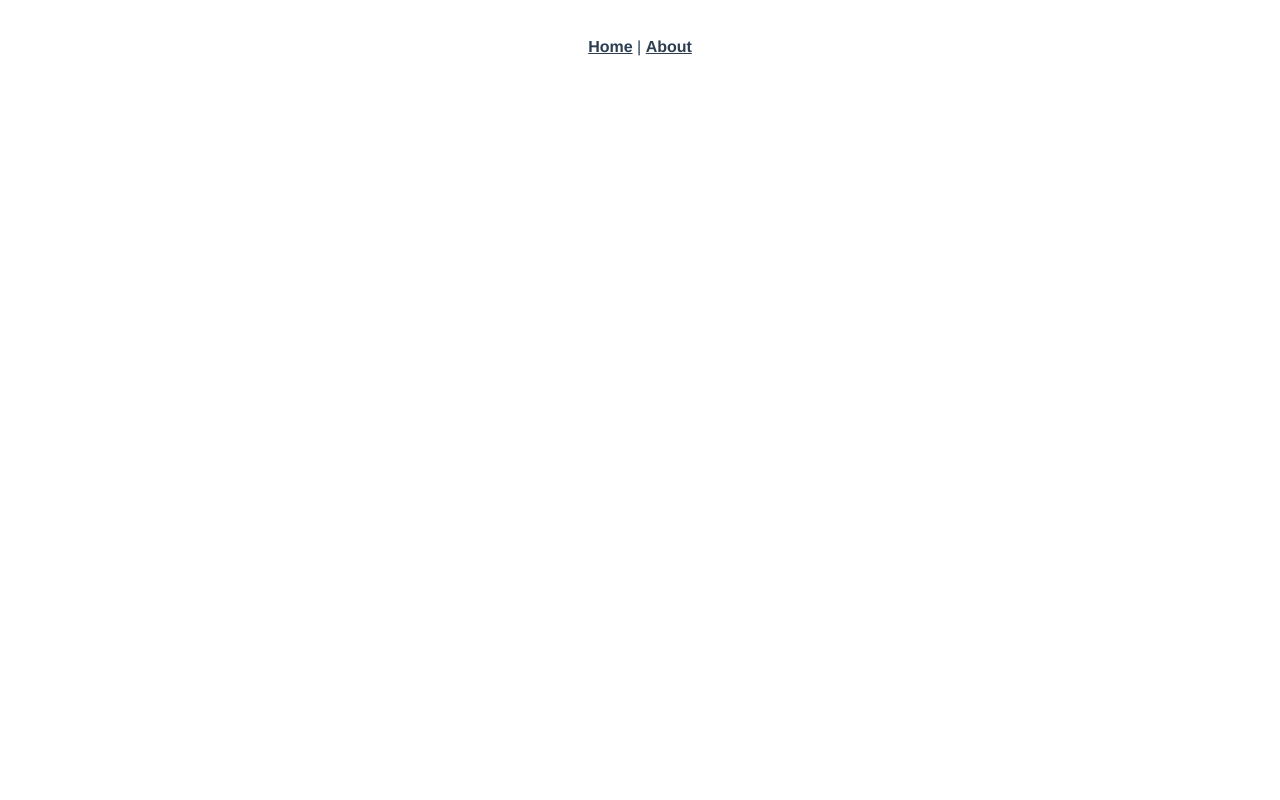
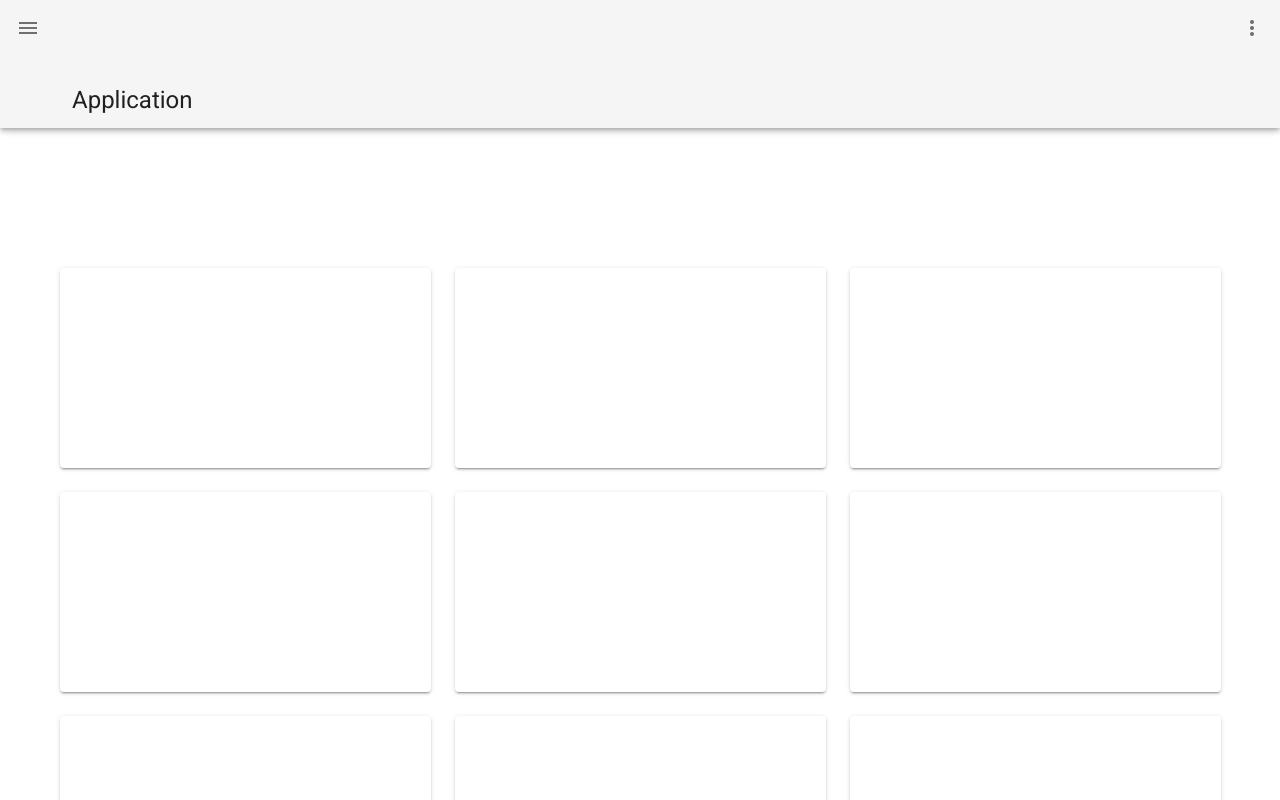
Before and after one commit to AnteAntonini/Pokedex-Vuetify, a Vue app: page /1 in a window 1280 px wide. Shown: the top 800 px of the page. Built offline with nearby package versions, Linux system fonts and the light colour scheme.

Commit message:
vue cli and vuetify

```diff
--- a/public/index.html
+++ b/public/index.html
@@ -6,6 +6,8 @@
     <meta name="viewport" content="width=device-width,initial-scale=1.0">
     <link rel="icon" href="<%= BASE_URL %>favicon.ico">
     <title><%= htmlWebpackPlugin.options.title %></title>
+    <link rel="stylesheet" href="https://fonts.googleapis.com/css?family=Roboto:100,300,400,500,700,900">
+    <link rel="stylesheet" href="https://cdn.jsdelivr.net/npm/@mdi/font@latest/css/materialdesignicons.min.css">
   </head>
   <body>
     <noscript>
--- a/src/App.vue
+++ b/src/App.vue
@@ -1,32 +1,24 @@
 <template>
-  <div id="app">
-    <div id="nav">
-      <router-link to="/">Home</router-link> |
-      <router-link to="/about">About</router-link>
-    </div>
-    <router-view />
-  </div>
+  <v-app>
+
+    <v-main>
+      <HelloWorld />
+    </v-main>
+  </v-app>
 </template>
 
-<style>
-#app {
-  font-family: Avenir, Helvetica, Arial, sans-serif;
-  -webkit-font-smoothing: antialiased;
-  -moz-osx-font-smoothing: grayscale;
-  text-align: center;
-  color: #2c3e50;
-}
+<script>
+import HelloWorld from "./components/HelloWorld";
 
-#nav {
-  padding: 30px;
-}
+export default {
+  name: "App",
 
-#nav a {
-  font-weight: bold;
-  color: #2c3e50;
-}
+  components: {
+    HelloWorld
+  },
 
-#nav a.router-link-exact-active {
-  color: #42b983;
-}
-</style>
+  data: () => ({
+    //
+  })
+};
+</script>
--- a/src/components/HelloWorld.vue
+++ b/src/components/HelloWorld.vue
@@ -1,130 +1,48 @@
 <template>
-  <div class="hello">
-    <h1>{{ msg }}</h1>
-    <p>
-      For a guide and recipes on how to configure / customize this project,<br />
-      check out the
-      <a href="https://cli.vuejs.org" target="_blank" rel="noopener"
-        >vue-cli documentation</a
-      >.
-    </p>
-    <h3>Installed CLI Plugins</h3>
-    <ul>
-      <li>
-        <a
-          href="https://github.com/vuejs/vue-cli/tree/dev/packages/%40vue/cli-plugin-babel"
-          target="_blank"
-          rel="noopener"
-          >babel</a
-        >
-      </li>
-      <li>
-        <a
-          href="https://github.com/vuejs/vue-cli/tree/dev/packages/%40vue/cli-plugin-router"
-          target="_blank"
-          rel="noopener"
-          >router</a
-        >
-      </li>
-      <li>
-        <a
-          href="https://github.com/vuejs/vue-cli/tree/dev/packages/%40vue/cli-plugin-vuex"
-          target="_blank"
-          rel="noopener"
-          >vuex</a
-        >
-      </li>
-      <li>
-        <a
-          href="https://github.com/vuejs/vue-cli/tree/dev/packages/%40vue/cli-plugin-eslint"
-          target="_blank"
-          rel="noopener"
-          >eslint</a
-        >
-      </li>
-    </ul>
-    <h3>Essential Links</h3>
-    <ul>
-      <li>
-        <a href="https://vuejs.org" target="_blank" rel="noopener">Core Docs</a>
-      </li>
-      <li>
-        <a href="https://forum.vuejs.org" target="_blank" rel="noopener"
-          >Forum</a
-        >
-      </li>
-      <li>
-        <a href="https://chat.vuejs.org" target="_blank" rel="noopener"
-          >Community Chat</a
-        >
-      </li>
-      <li>
-        <a href="https://twitter.com/vuejs" target="_blank" rel="noopener"
-          >Twitter</a
-        >
-      </li>
-      <li>
-        <a href="https://news.vuejs.org" target="_blank" rel="noopener">News</a>
-      </li>
-    </ul>
-    <h3>Ecosystem</h3>
-    <ul>
-      <li>
-        <a href="https://router.vuejs.org" target="_blank" rel="noopener"
-          >vue-router</a
-        >
-      </li>
-      <li>
-        <a href="https://vuex.vuejs.org" target="_blank" rel="noopener">vuex</a>
-      </li>
-      <li>
-        <a
-          href="https://github.com/vuejs/vue-devtools#vue-devtools"
-          target="_blank"
-          rel="noopener"
-          >vue-devtools</a
-        >
-      </li>
-      <li>
-        <a href="https://vue-loader.vuejs.org" target="_blank" rel="noopener"
-          >vue-loader</a
-        >
-      </li>
-      <li>
-        <a
-          href="https://github.com/vuejs/awesome-vue"
-          target="_blank"
-          rel="noopener"
-          >awesome-vue</a
-        >
-      </li>
-    </ul>
-  </div>
+  <v-app id="inspire">
+    <v-app-bar
+      app
+      shrink-on-scroll
+    >
+      <v-app-bar-nav-icon></v-app-bar-nav-icon>
+
+      <v-toolbar-title>Application</v-toolbar-title>
+
+      <v-spacer></v-spacer>
+
+      <v-btn icon>
+        <v-icon>mdi-dots-vertical</v-icon>
+      </v-btn>
+    </v-app-bar>
+
+    <v-main>
+      <v-container>
+        <v-row>
+          <v-col
+            v-for="n in 24"
+            :key="n"
+            cols="4"
+          >
+            <v-card height="200"></v-card>
+          </v-col>
+        </v-row>
+      </v-container>
+    </v-main>
+  </v-app>
 </template>
+
+<script>
+  export default {
+    //
+  }
+</script>
 
 <script>
 export default {
   name: "HelloWorld",
-  props: {
-    msg: String
-  }
+
+  data: () => ({
+
+  })
 };
 </script>
-
-<!-- Add "scoped" attribute to limit CSS to this component only -->
-<style scoped>
-h3 {
-  margin: 40px 0 0;
-}
-ul {
-  list-style-type: none;
-  padding: 0;
-}
-li {
-  display: inline-block;
-  margin: 0 10px;
-}
-a {
-  color: #42b983;
-}
-</style>
--- a/src/main.js
+++ b/src/main.js
@@ -2,11 +2,13 @@
 import App from "./App.vue";
 import router from "./router";
 import store from "./store";
+import vuetify from "./plugins/vuetify";
 
 Vue.config.productionTip = false;
 
 new Vue({
   router,
   store,
+  vuetify,
   render: h => h(App)
 }).$mount("#app");
--- /dev/null
+++ b/src/plugins/vuetify.js
@@ -0,0 +1,6 @@
+import Vue from "vue";
+import Vuetify from "vuetify/lib";
+
+Vue.use(Vuetify);
+
+export default new Vuetify({});
--- /dev/null
+++ b/vue.config.js
@@ -0,0 +1,3 @@
+module.exports = {
+  transpileDependencies: ["vuetify"]
+};
```
Also changed, not shown: package.json (+6 -1 lines), src/assets/logo.svg (added), 1 other file (tests, documents, lock files or other folders).
